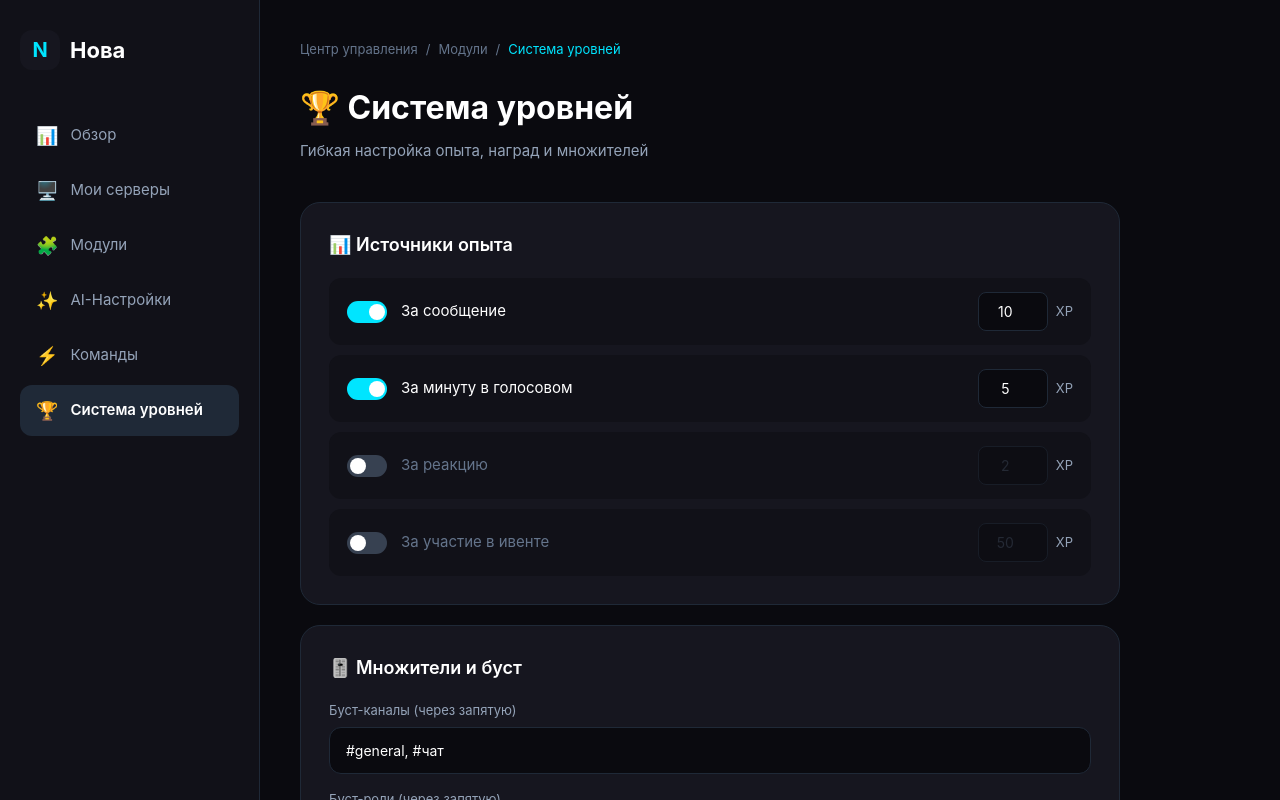
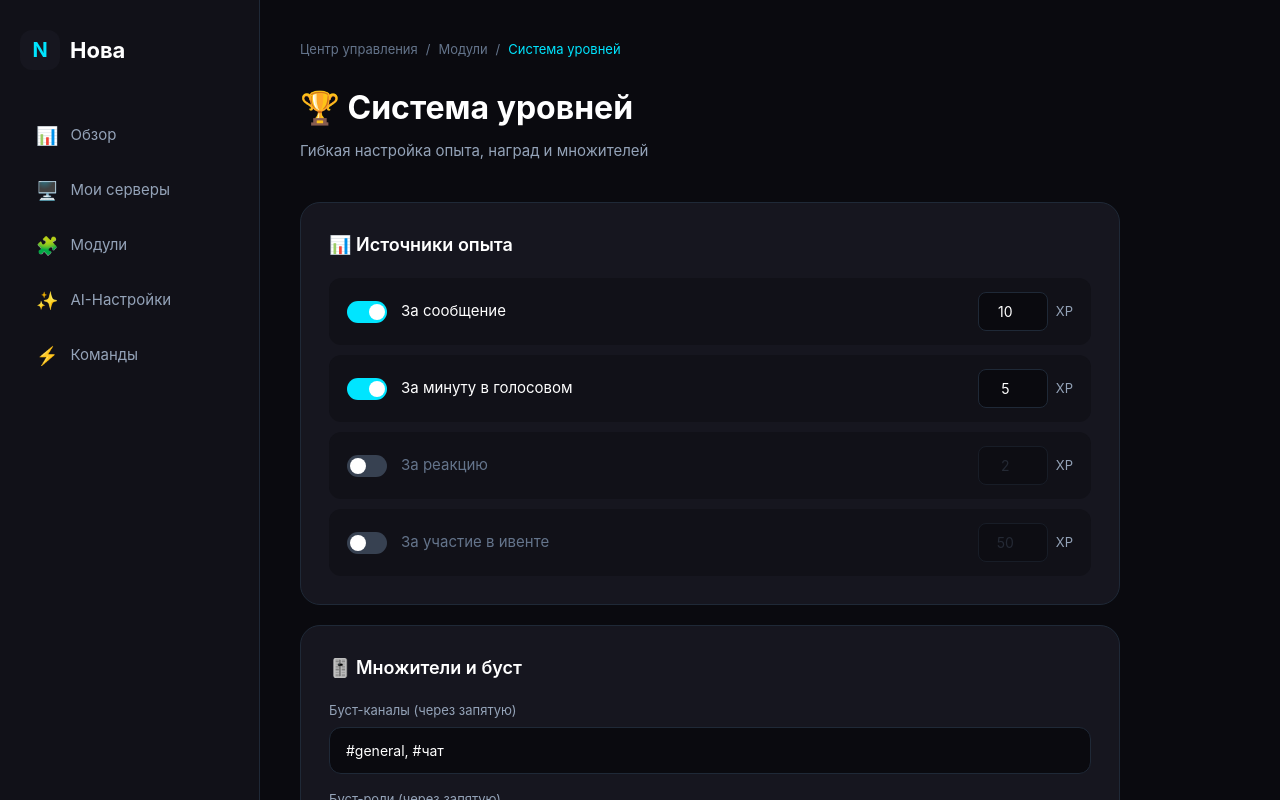
Before and after one commit to R4YDMOND/nova-bot, a Next.js app in the folder frontend/: page /dashboard/ranking in a window 1280 px wide. Shown: the top 800 px of the page. Built offline with nearby package versions, Linux system fonts and the light colour scheme.

Commit message:
Update page.tsx

```diff
--- a/frontend/src/app/dashboard/ranking/page.tsx
+++ b/frontend/src/app/dashboard/ranking/page.tsx
@@ -56,7 +56,6 @@ export default function RankingPage() {
             { icon: '🧩', label: 'Модули', href: '/dashboard/modules' },
             { icon: '✨', label: 'AI-Настройки', href: '/dashboard/ai' },
             { icon: '⚡', label: 'Команды', href: '/dashboard/commands' },
-            { icon: '🏆', label: 'Система уровней', href: '/dashboard/ranking' },
           ].map((item, i) => {
             const isActive = item.label === 'Система уровней'
             return (
```
